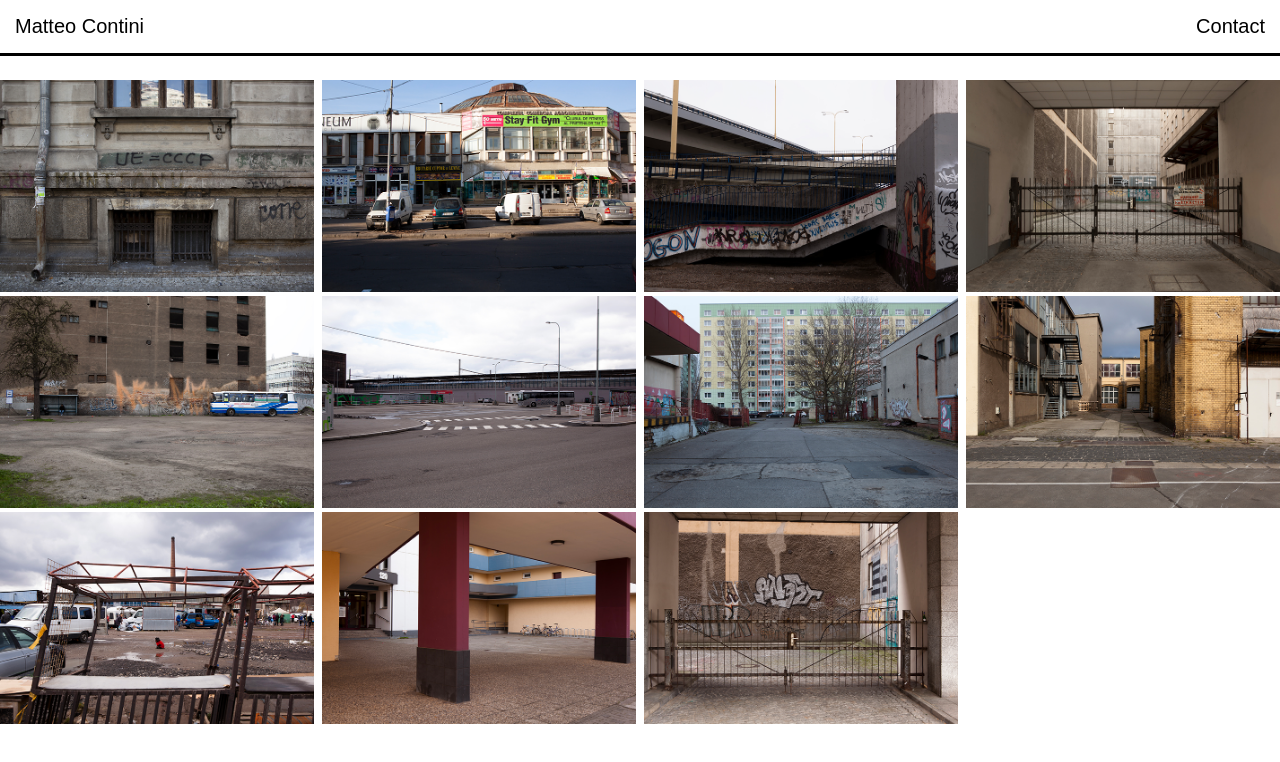
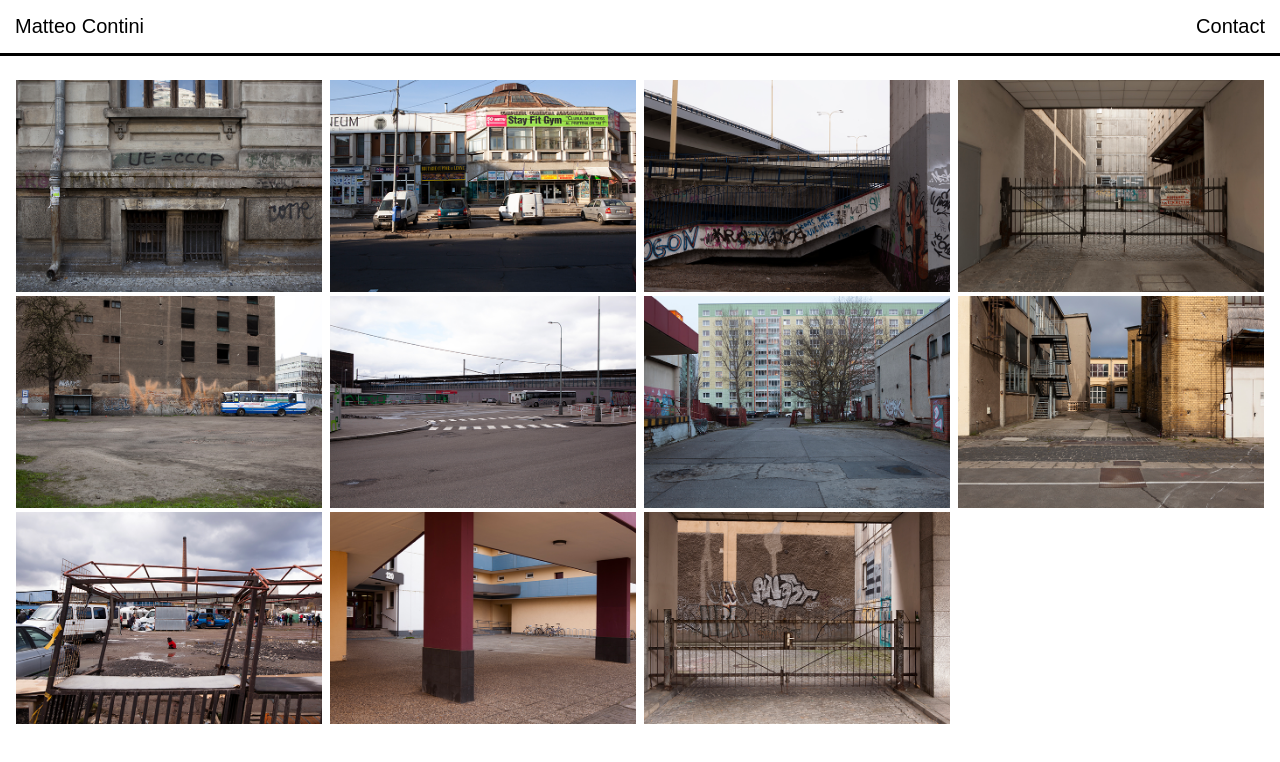
Before and after one commit to Theu/matteo-photo, a React (Create React App) app: page / in a window 1280 px wide. Shown: the top 762 px of the page. Built offline with nearby package versions, Linux system fonts and the light colour scheme.

Commit message:
centered

```diff
--- a/src/Homepage.js
+++ b/src/Homepage.js
@@ -8,8 +8,10 @@ import './homepage.css';
 class App extends PureComponent {
   render() {
     return (
-      <div className="wrapper-homepage">
-        <HomePageGrid />
+      <div className='container-homepage'>
+        <div className="wrapper-homepage">
+            <HomePageGrid />
+          </div>
       </div>
     );
   }
--- a/src/homepage.css
+++ b/src/homepage.css
@@ -2,6 +2,10 @@
   margin: 1.5em auto;
   max-width: 1300px;
   column-gap: 0.5em;
+}
+
+.container-homepage {
+  padding: 0 1em;
 }
 
 /* Masonry on large screens */
```
